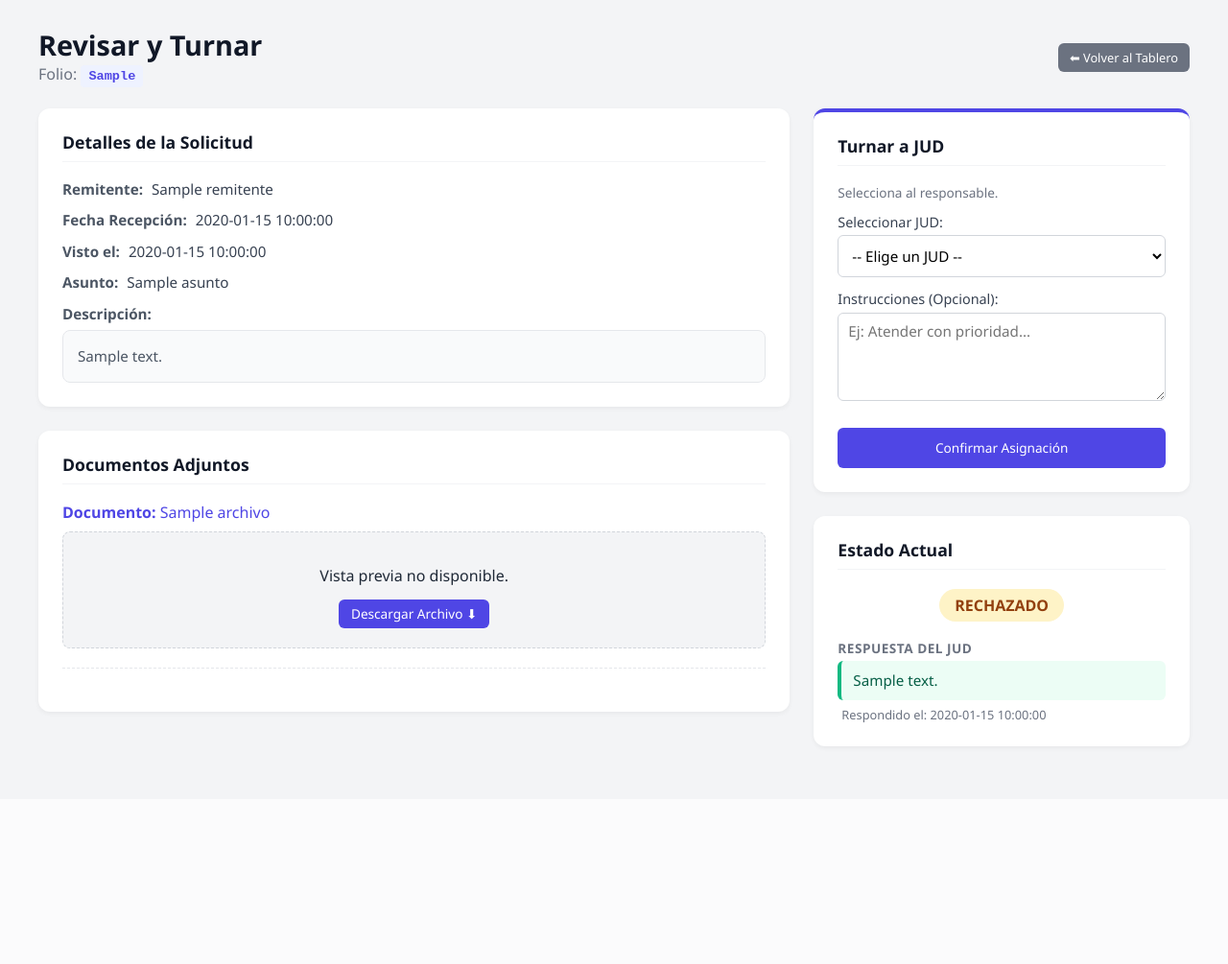
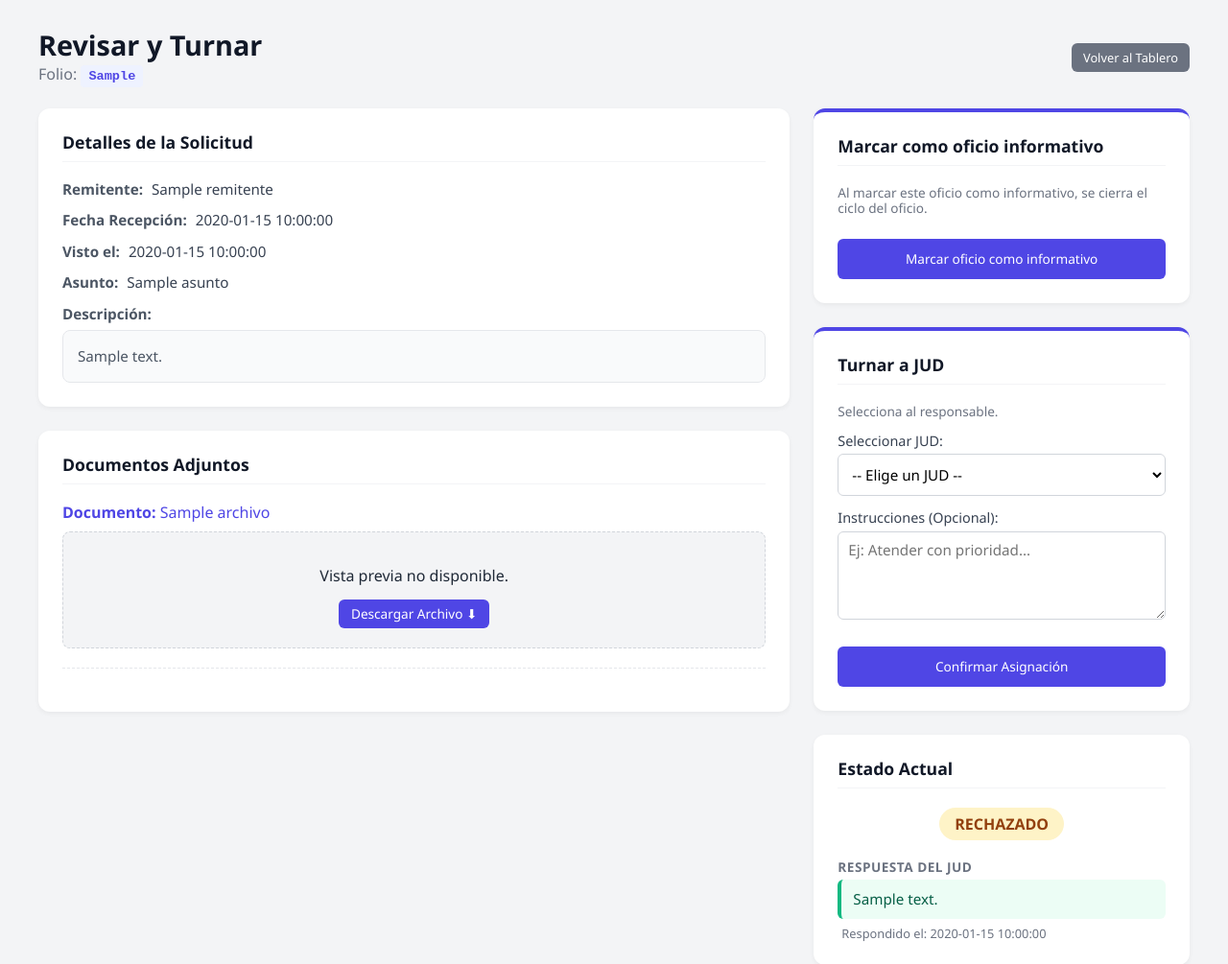
Before and after one commit to BrandonCVale/AMH_SISTEMA_OFICIOS, a Flask app: template app/templates/oficios/revisar_asignar.html in a window 1280 px wide. Shown: the top 1005 px of the page at 96% size. Before the commit the page ends 781 px from the top, so only its background shows below. Run offline with Flask 3, Linux system fonts and the light colour scheme; the template is opened without the code that fills it: most values are stand-ins (such as "Sample title", 1, 10 or a date in 2020).

Commit message:
Se cambio la bd, se agrego la columna es_informativo en la tabla oficios. En templates>oficios>revisar_asignar se agrego el btn para marcar el oficio como informativo, falta la logica. Estoy trabjando actualmente en ella routes>oficios>marcar_oficio_como_informativo, lineas 607-613

```diff
--- a/app/templates/oficios/revisar_asignar.html
+++ b/app/templates/oficios/revisar_asignar.html
@@ -18,11 +18,13 @@
                 </p>
             </div>
             <div>
-                <a href="{{ url_for('oficios.panel_control') }}" class="btn-gris">⬅ Volver al Tablero</a>
+                <a href="{{ url_for('oficios.panel_control') }}" class="btn-gris">Volver al Tablero</a>
             </div>
         </div>
+        {# --- DETALLES DEL OFICIO --- #}
         <div class="grid-detalle">
             <div class="columna-documento">
+                {# --- DETALLES DE LA SOLICITUD --- #}
                 <div class="tarjeta-blanca">
                     <h3 class="titulo-tarjeta">Detalles de la Solicitud</h3>
                     <div class="lista-detalles">
@@ -46,6 +48,8 @@
                         </div>
                     </div>
                 </div>
+                {# --- DETALLES DE LA SOLICITUD FIN --- #}
+                {# --- VISOR DE ARCHIVOS --- #}
                 <div class="tarjeta-blanca visor-documento">
                     <h3 class="titulo-tarjeta">Documentos Adjuntos</h3>
                     {% if archivos_del_oficio %}
@@ -83,8 +87,21 @@
                         <p class="fila-vacia">Este oficio no tiene archivos adjuntos.</p>
                     {% endif %}
                 </div>
+                {# --- VISOR DE ARCHIVOS FIN --- #}
             </div>
+            {# --- COLUMNA DE ACCIONES --- #}
             <div class="columna-acciones">
+                {# --- MARCAR OFICIO COMO OFICIO INFORMATIVO ---#}
+                <div class="tarjeta-blanca tarjeta-destacada">
+                    <h3 class="titulo-tarjeta">Marcar como oficio informativo</h3>
+                    <p class="texto-ayuda">Al marcar este oficio como informativo, se cierra el ciclo del oficio.</p>
+                    <form action="#" method="POST" id="form-informativo">
+                        <button type="submit" class="btn-primario btn-full">Marcar oficio como informativo</button>
+                    </form>
+
+                </div>
+                {# --- MARCAR OFICIO COMO OFICIO INFORMATIVO FIN ---#}
+                {# TURNAR A JUD#}
                 <div class="tarjeta-blanca tarjeta-destacada">
                     <h3 class="titulo-tarjeta">Turnar a JUD</h3>
                     <p class="texto-ayuda">Selecciona al responsable.</p>
@@ -123,6 +140,7 @@
                     {% endif %}
                 </div>
             </div>
+            {# --- COLUMNA DE ACCIONES FIN --- #}
         </div>
     </div>
 {% endblock contenido_principal %}
```
Also changed, not shown: app/routes/oficios.py (+9 -0 lines).
